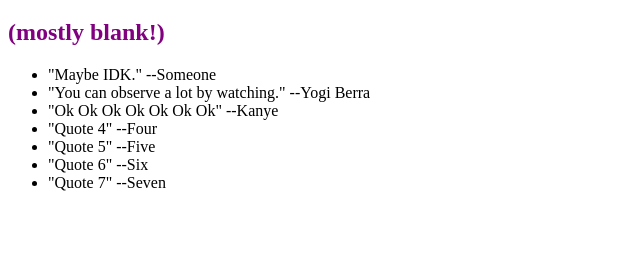
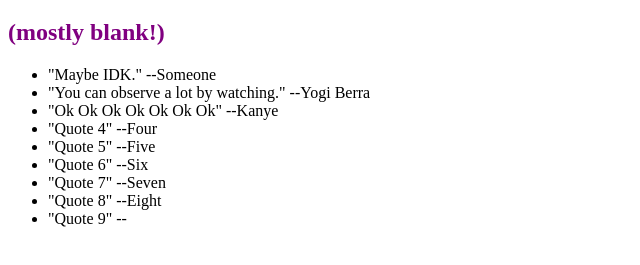
Before and after one commit to joseluisphillips/0main_openSAP_repo, a plain HTML site: page index.html in a window 1280 px wide. Shown: the part 61-326 px from the top of the page, without its empty margins (0-640 px from the left). Drawn offline with Linux system fonts and the light colour scheme.

Commit message:
added quote by Nine

```diff
--- a/index.html
+++ b/index.html
@@ -16,6 +16,8 @@
 			<li>"Quote 5" --Five</li>
 			<li>"Quote 6" --Six</li>
 			<li>"Quote 7" --Seven</li>
+			<li>"Quote 8" --Eight</li>
+			<li>"Quote 9" --</li>
 		</ul>
 	</body>
 </html>
```
